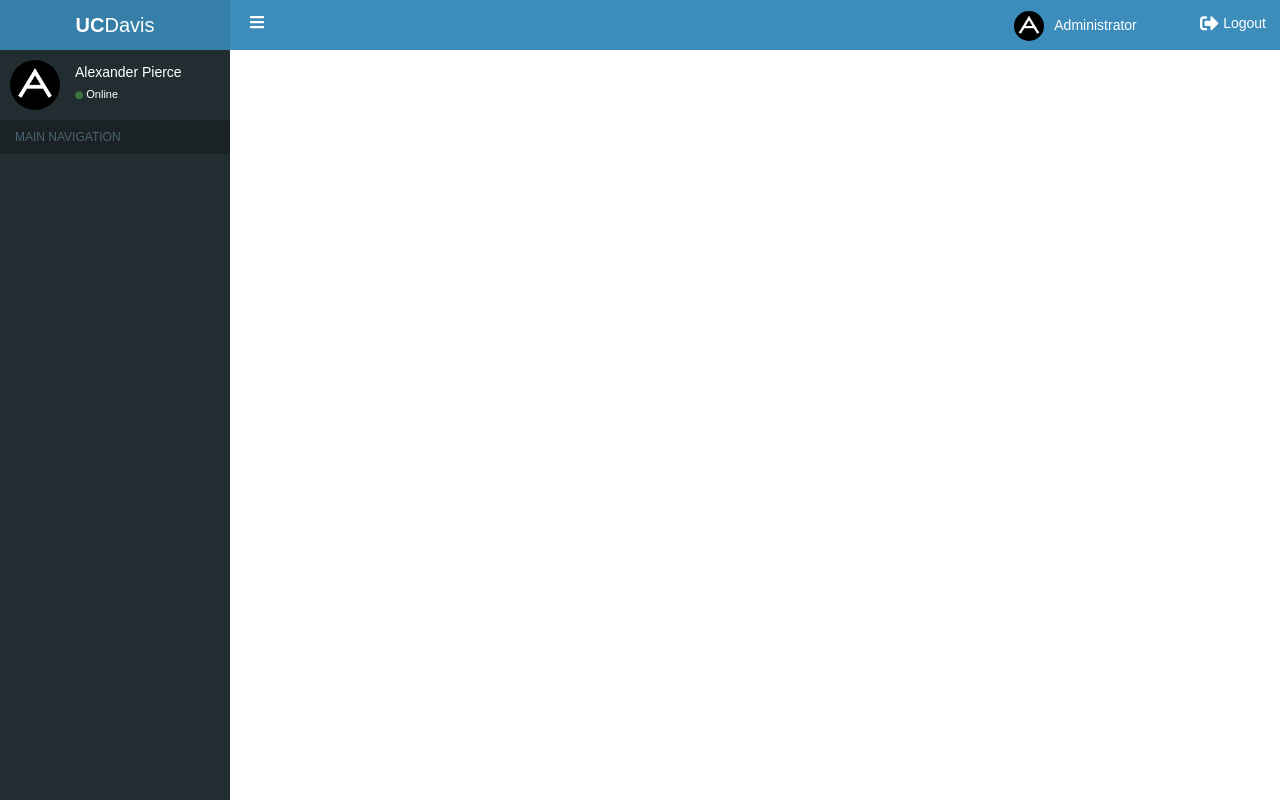
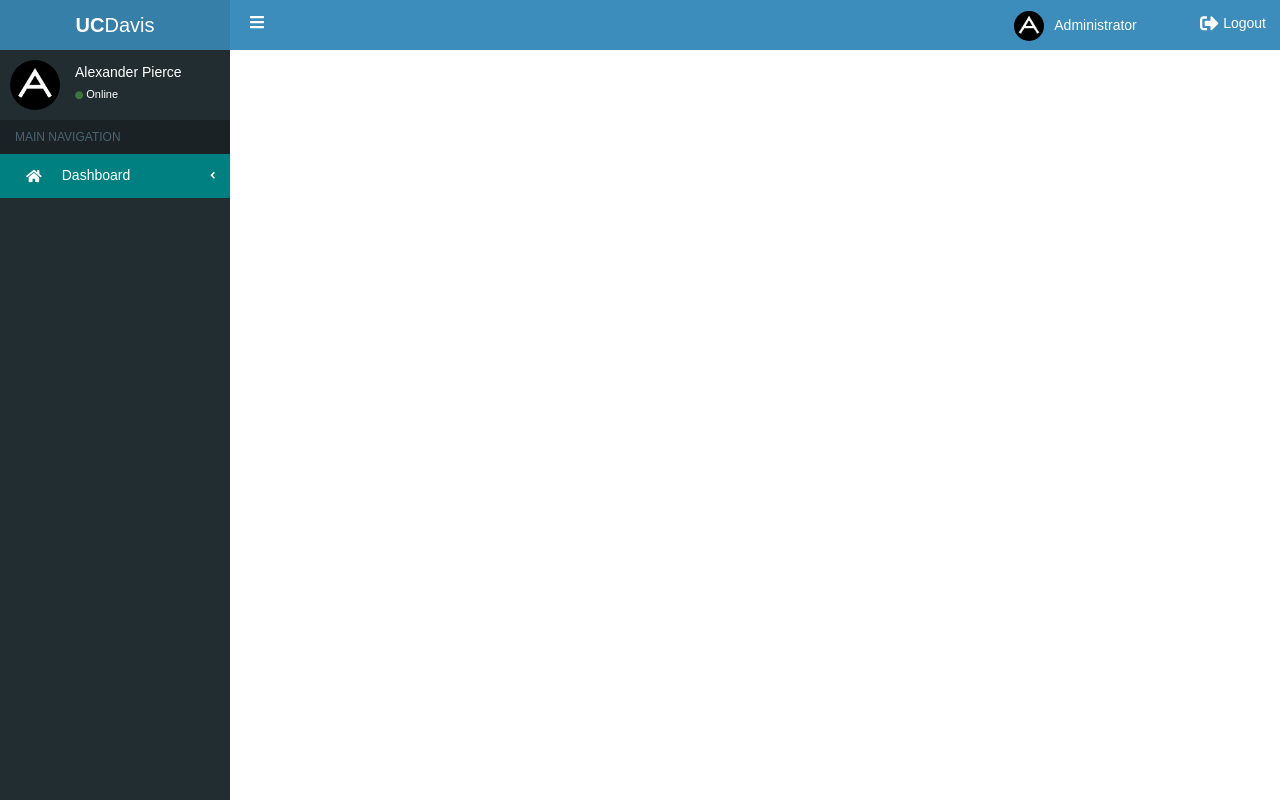
Before and after one commit to bingxuanying/TrapAdminSystem, a React (Create React App) app in the folder client/: page / in a window 1280 px wide. Built offline with nearby package versions, Linux system fonts and the light colour scheme.

Commit message:
Add item HOME under menu nav

```diff
--- a/client/src/component/bars/SideBar.js
+++ b/client/src/component/bars/SideBar.js
@@ -49,6 +49,32 @@
               )}
             </span>
           </li>
+          {/* #1 Home */}
+          <li
+            className={
+              this.props.toggleOn === true
+                ? "mainmenu-home-lg"
+                : "mainmenu-home-sm"
+            }
+          >
+            <a href="#">
+              <FontAwesomeIcon
+                className="mainmenu-fa"
+                icon={faHome}
+              ></FontAwesomeIcon>
+              {this.props.toggleOn && (
+                <div>
+                  <span className="mainmenu-middle">Dashboard</span>
+                  <span className="mainmenu-right">
+                    <FontAwesomeIcon
+                      icon={faAngleLeft}
+                      size="xs"
+                    ></FontAwesomeIcon>
+                  </span>
+                </div>
+              )}
+            </a>
+          </li>
         </ul>
       </aside>
     );
```
